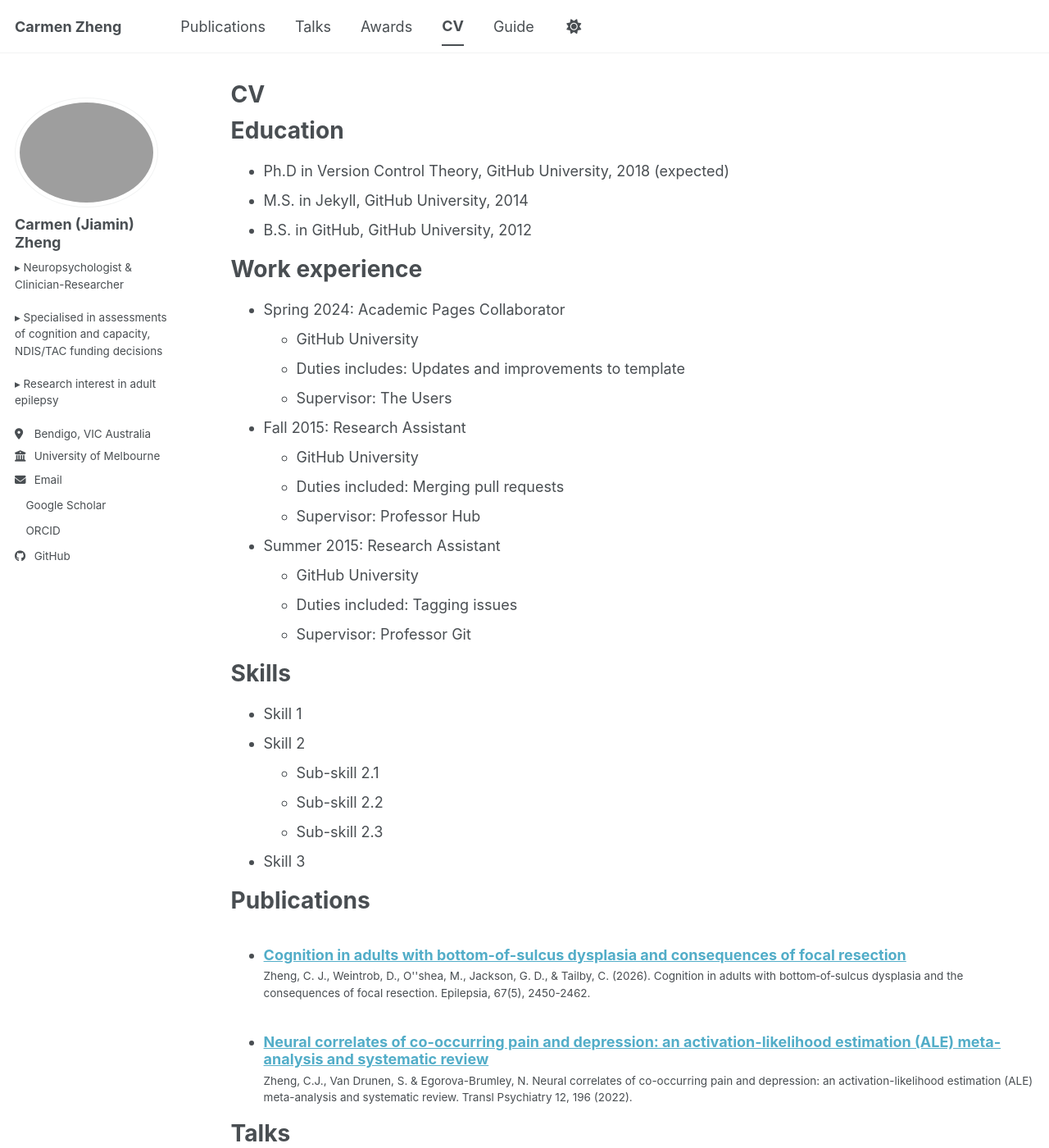
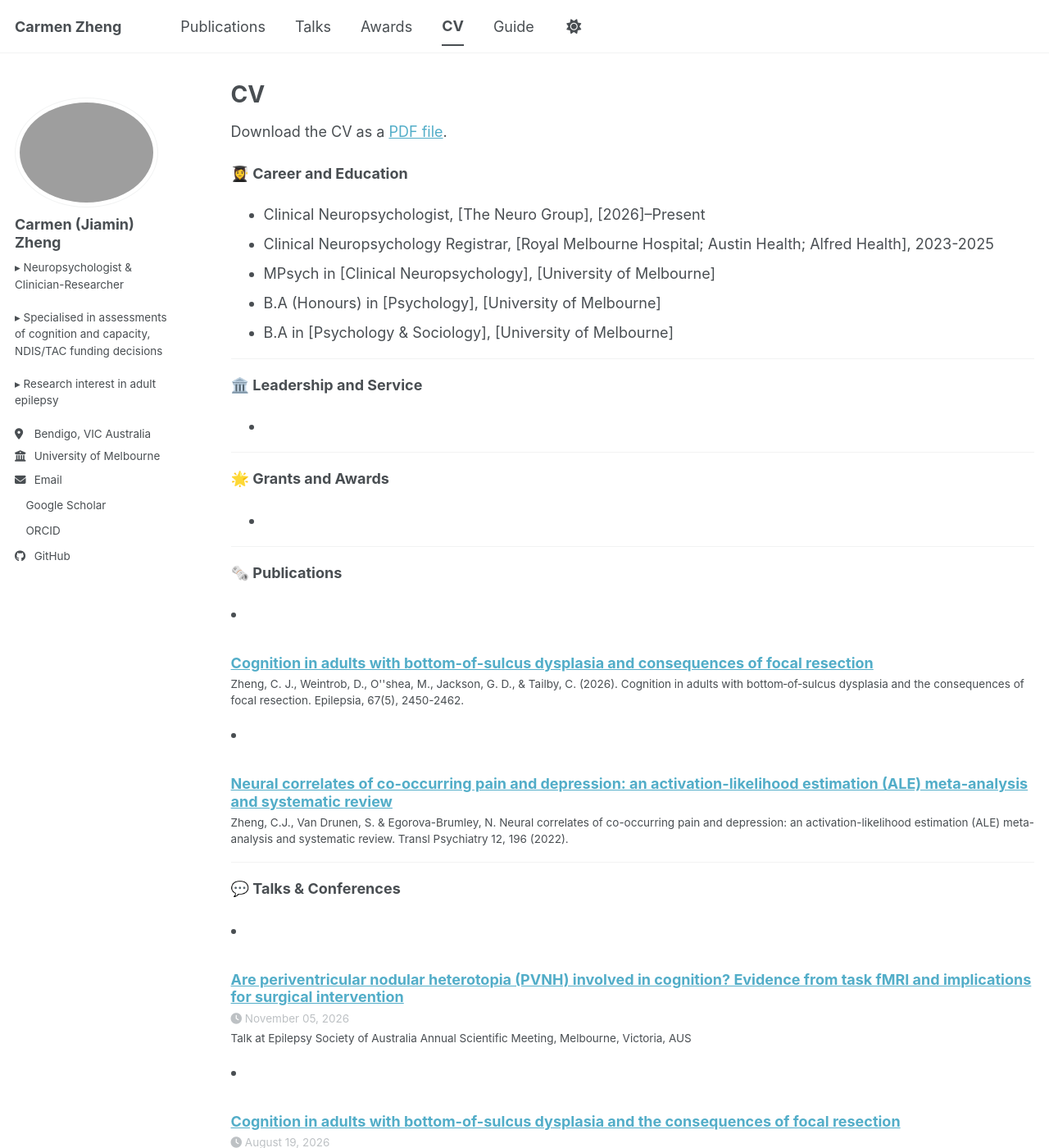
Before and after one commit to carmen-zheng/carmen-zheng.github.io, a Jekyll site: the page built from _pages/cv.md, in a window 1280 px wide and 1400 px high. Shown: the whole window at 82% size. Built offline with Jekyll 4.4.1, drawn with Linux system fonts in a browser that asks for light colours; a style sheet for code colours, icons or effects is not loaded; some of the changed text lies outside the part shown.

Commit message:
Revise CV structure and add new sections
Updated CV layout and content, including new sections for career, education, leadership, grants, publications, and talks.

```diff
--- a/_pages/cv.md
+++ b/_pages/cv.md
@@ -3,62 +3,44 @@ layout: archive
 title: "CV"
 permalink: /cv/
 author_profile: true
-redirect_from:
-  - /resume
 ---
 
 {% include base_path %}
 
-Education
-======
-* Ph.D in Version Control Theory, GitHub University, 2018 (expected)
-* M.S. in Jekyll, GitHub University, 2014
-* B.S. in GitHub, GitHub University, 2012
+Download the CV as a [PDF file]({{ base_path }}/files/carmen_zheng_cv.pdf).
 
-Work experience
-======
-* Spring 2024: Academic Pages Collaborator
-  * GitHub University
-  * Duties includes: Updates and improvements to template
-  * Supervisor: The Users
+**👩‍🎓 Career and Education**
 
-* Fall 2015: Research Assistant
-  * GitHub University
-  * Duties included: Merging pull requests
-  * Supervisor: Professor Hub
+- Clinical Neuropsychologist, [The Neuro Group], [2026]–Present
+- Clinical Neuropsychology Registrar, [Royal Melbourne Hospital; Austin Health; Alfred Health], 2023-2025
+- MPsych in [Clinical Neuropsychology], [University of Melbourne]
+- B.A (Honours) in [Psychology], [University of Melbourne]
+- B.A in [Psychology & Sociology], [University of Melbourne]
 
-* Summer 2015: Research Assistant
-  * GitHub University
-  * Duties included: Tagging issues
-  * Supervisor: Professor Git
+---
 
-Skills
-======
-* Skill 1
-* Skill 2
-  * Sub-skill 2.1
-  * Sub-skill 2.2
-  * Sub-skill 2.3
-* Skill 3
+**🏛️ Leadership and Service**
 
-Publications
-======
-  <ul>{% for post in site.publications reversed %}
-    {% include archive-single-cv.html %}
-  {% endfor %}</ul>
+- [Year]: [Role], [Organization/Committee]
 
-Talks
-======
-  <ul>{% for post in site.talks reversed %}
-    {% include archive-single-talk-cv.html  %}
-  {% endfor %}</ul>
+---
 
-Teaching
-======
-  <ul>{% for post in site.teaching reversed %}
-    {% include archive-single-cv.html %}
-  {% endfor %}</ul>
+**🌟 Grants and Awards**
 
-Service and leadership
-======
-* Currently signed in to 43 different slack teams
+- [Year]: [Award name]
+
+---
+
+**🗞️ Publications**
+
+{% for post in site.publications reversed %}
+  {% include archive-single-cv.html %}
+{% endfor %}
+
+---
+
+**💬 Talks & Conferences**
+
+{% for post in site.talks reversed %}
+  {% include archive-single-talk-cv.html %}
+{% endfor %}
```
